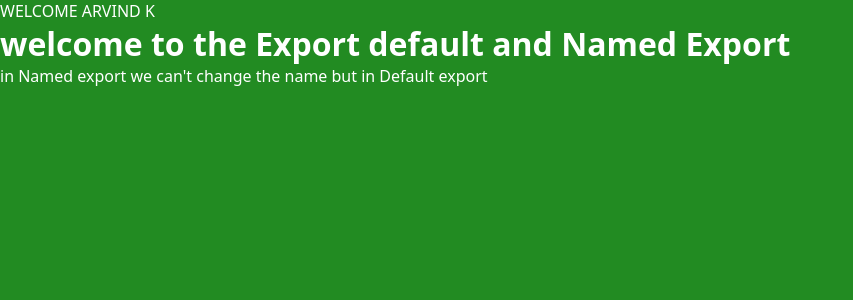
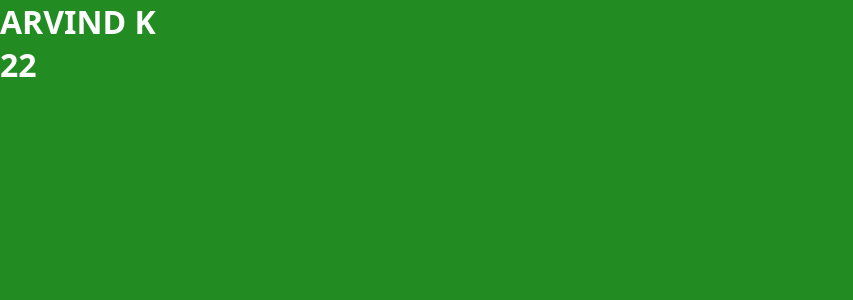
Before and after one commit to Arvindkr123/Doing-Something-Good, a React (Create React App) app: page / in a window 1280 px wide. Shown: the top 300 px of the page, without its empty margins (0-853 px from the left). Built offline with nearby package versions, Linux system fonts and the light colour scheme.

Commit message:
props destructor in class component

```diff
--- a/src/App.js
+++ b/src/App.js
@@ -1,12 +1,11 @@
 import React from 'react'
 import './App.css'
-import Hello, { Greeting } from './components/Hello';
+import Hello from './components/Hello';
 
 const App = () => {
     return (
         <>
-            <Greeting />
-            <Hello />
+            <Hello name='ARVIND K' age='22' />
         </>
     )
 }
--- a/src/components/Hello.js
+++ b/src/components/Hello.js
@@ -1,18 +1,13 @@
-import React from 'react'
+import React, { Component } from 'react'
 
-const Hello = () => {
-    return (
-        <div>
-            <h1>welcome to the Export default and Named Export</h1>
-            <p>in  Named export we can't change the name but in Default export</p>
-        </div>
-    )
+export default class Hello extends Component {
+    render() {
+        const { name, age } = this.props;
+        return (
+            <div>
+                <h1>{name}</h1>
+                <h1>{age}</h1>
+            </div>
+        )
+    }
 }
-
-export const Greeting = () => {
-    return (
-        <div>WELCOME ARVIND K</div>
-    )
-}
-
-export default Hello;
```
